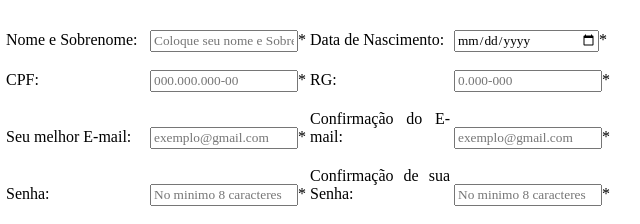
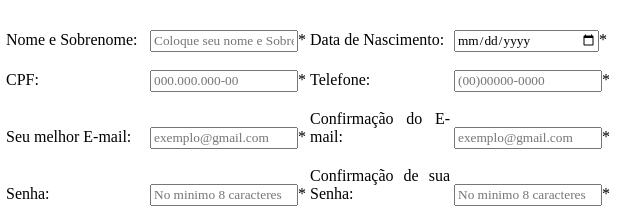
Before and after one commit to FylipeAraujo/ProjetoFinal_HTML, a plain HTML site: page cadastroPessoaFI.html in a window 1280 px wide. Shown: the part 171-395 px from the top of the page, 284-924 px from the left. Drawn offline with Linux system fonts and the light colour scheme.

Commit message:
Update cadastroPessoaFI.html

```diff
--- a/cadastroPessoaFI.html
+++ b/cadastroPessoaFI.html
@@ -25,8 +25,8 @@
     <br><br>
             <label for="CPF">CPF:</label>
             <input type="number" id="CPF" placeholder="000.000.000-00" required>*
-            <label for="RG">RG:</label>
-            <input type="number" id="RG" placeholder="0.000-000" required>*
+            <label for="Telefone">Telefone:</label>
+            <input type="text" id="Telefone" placeholder="(00)00000-0000" required>*
 
     <br><br>
             <label for="email">Seu melhor E-mail:</label>
```
